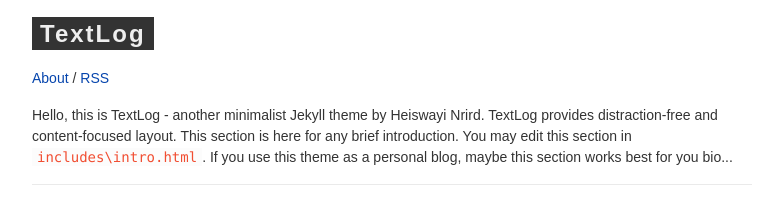
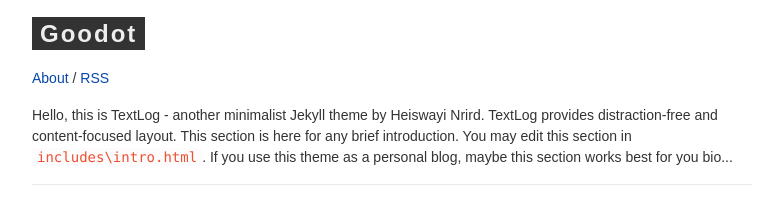
Before and after one commit to goodot/goodot.github.io, a Jekyll site: the page built from index.html, in a window 1280 px wide. Shown: the top 207 px of the page, without its empty margins (8-767 px from the left). Built offline with Jekyll 4.4.1, drawn with Linux system fonts in a browser that asks for light colours; some web fonts are replaced.

Commit message:
Updated index.html

```diff
--- a/index.html
+++ b/index.html
@@ -1,9 +1,10 @@
 ---
 layout: default
+published: true
 ---
 <div class="home">
 	<section class="site-header">
-		<h1 class="smallcap"><a class="site-title" href="{{ site.baseurl }}/">{{ site.title }}</a></h1>
+		<h1 class="smallcap"><a class="site-title" href="{{ site.baseurl }}/">Goodot</a></h1>
 		{% include nav.html %}
 		{% include intro.html %}
 	</section>
```
